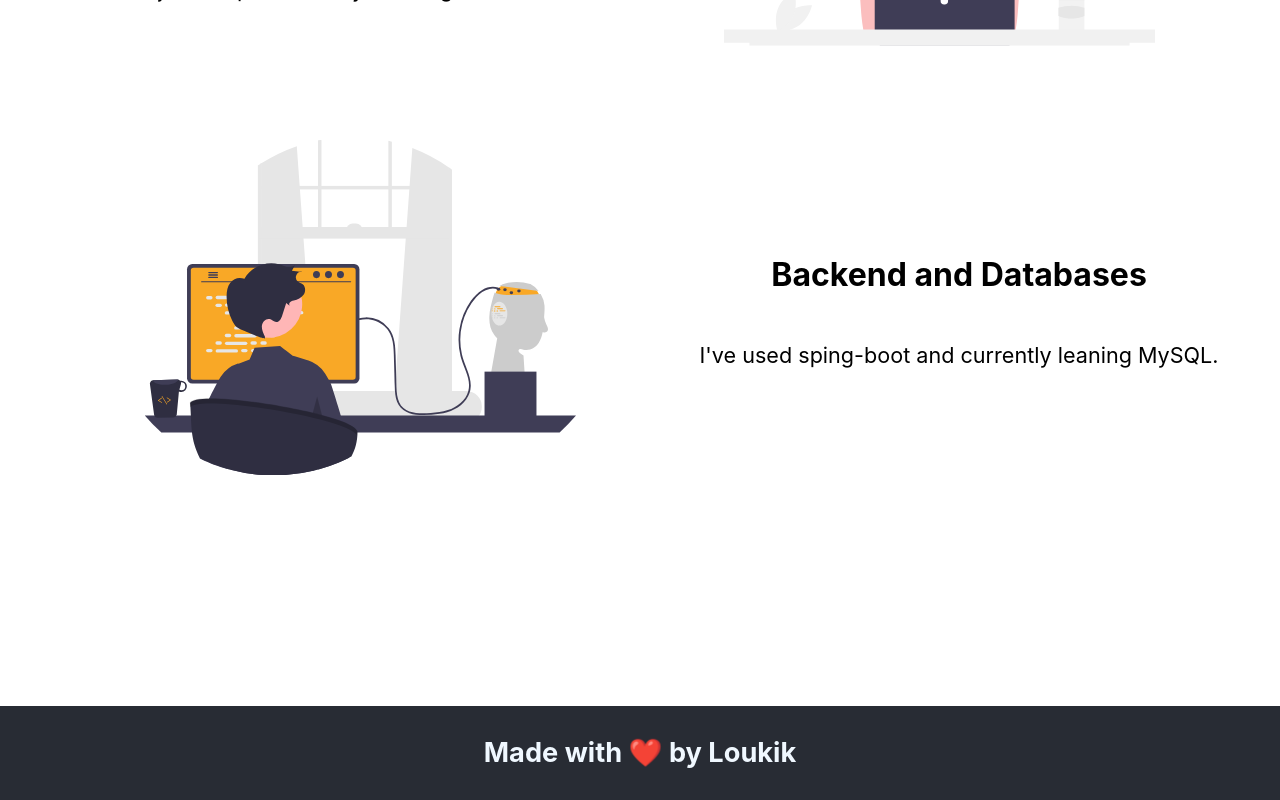
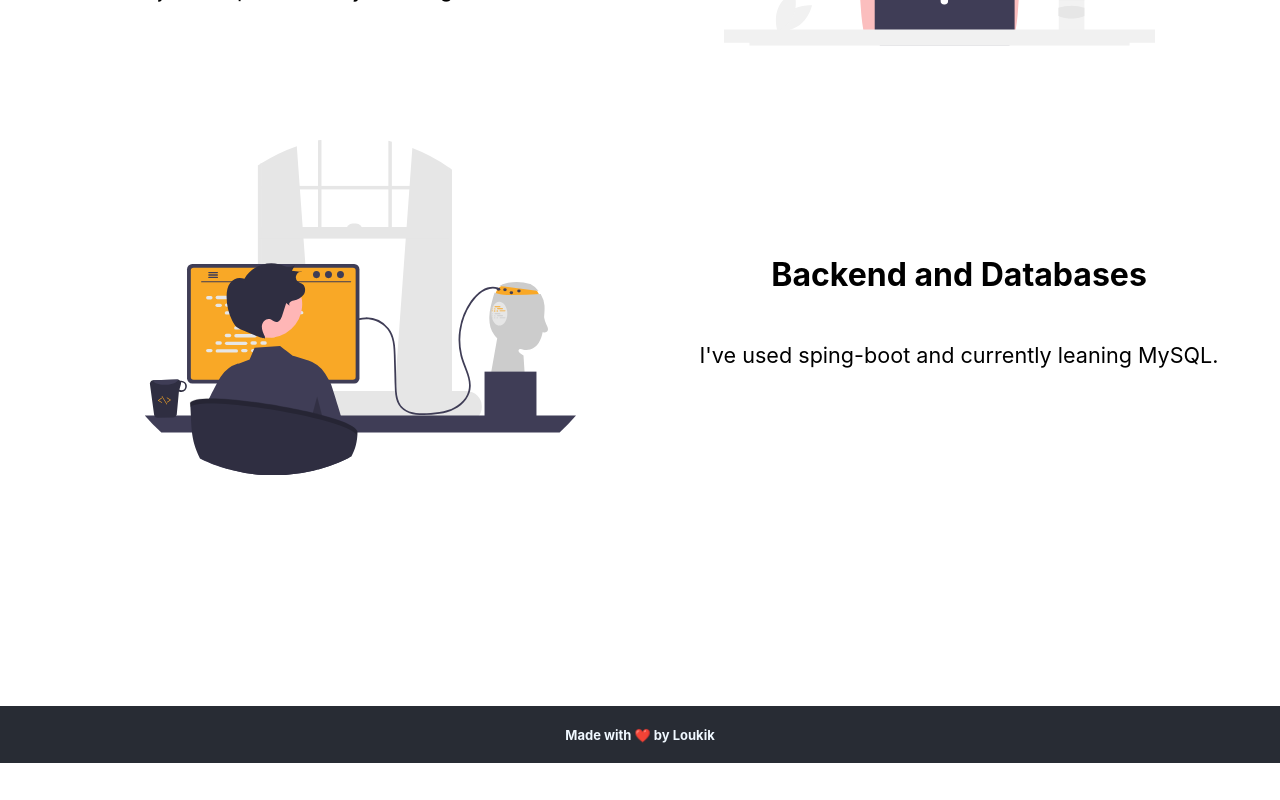
Before and after one commit to TheHero29/portfolio, a React (Create React App) app: page / in a window 1280 px wide. Shown: the part 1170-1970 px from the top of the page. After the commit the page ends 1933 px from the top, so only its background shows below. Built offline with nearby package versions, Linux system fonts and the light colour scheme.

Commit message:
minor fixes

```diff
--- a/src/Components/Footer/Footer.js
+++ b/src/Components/Footer/Footer.js
@@ -2,7 +2,7 @@ import './Footer.css'
 function Footer(){
     return (
         <footer className='App-footer'>
-        <h3>Made with ❤️ by Loukik</h3>
+        <h4>Made with ❤️ by Loukik</h4>
         </footer>
     );
 }
```
